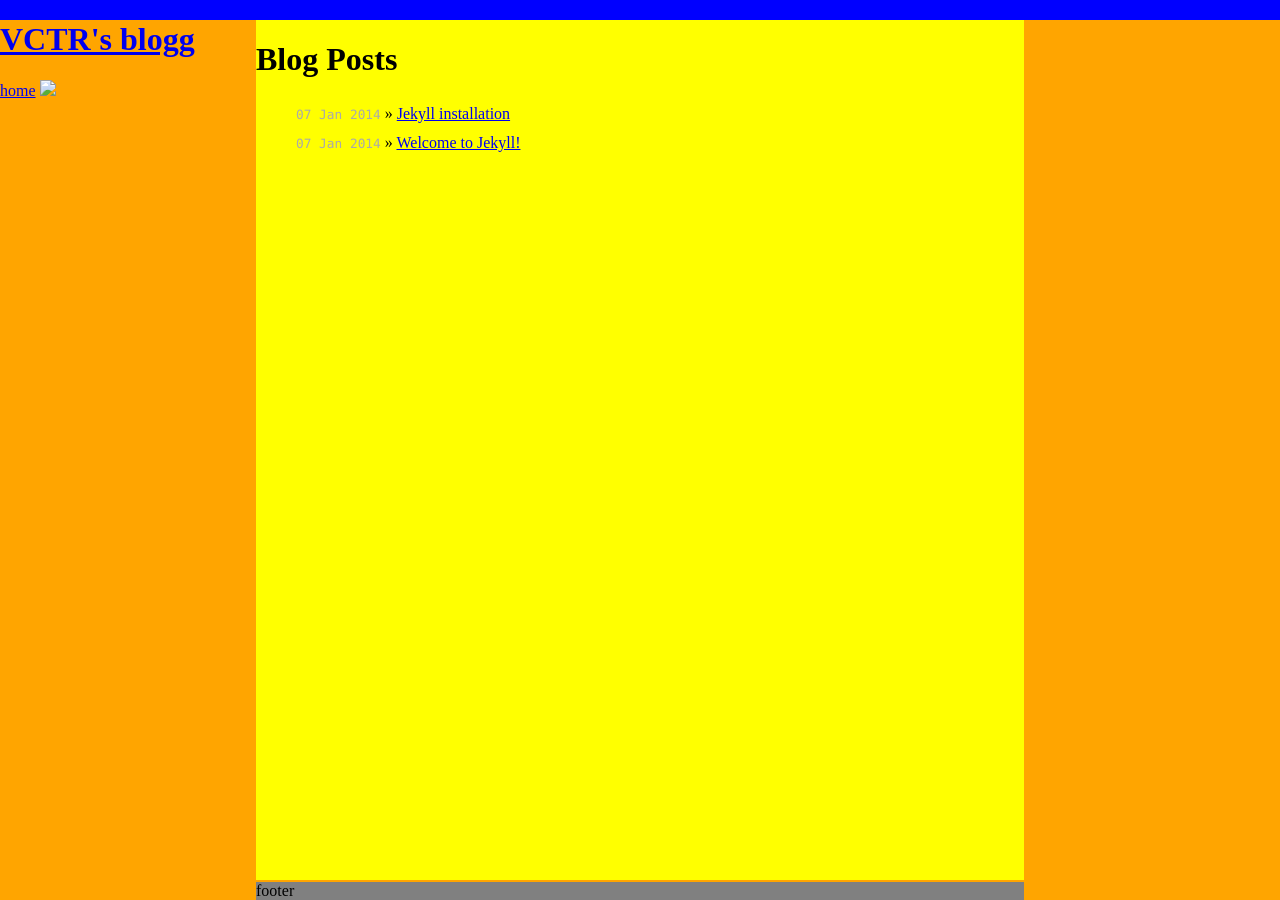
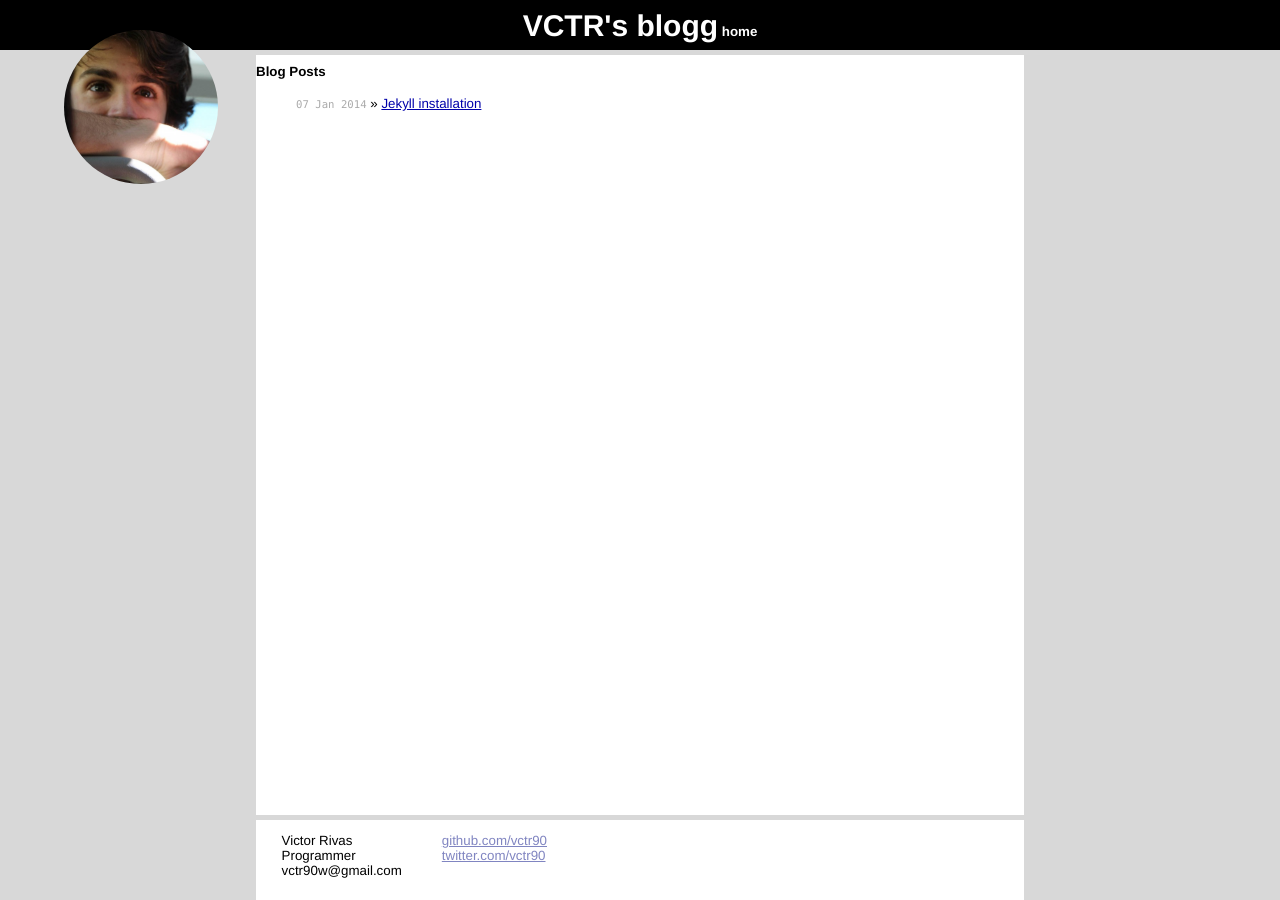
Before and after one commit to rivasvict/vctr90.github.io, a Jekyll site: the page built from index.html, in a window 1280 px wide. Built offline with Jekyll 4.4.1, drawn with Linux system fonts in a browser that asks for light colours; Markdown is read by kramdown in place of the engine named in the settings.

Commit message:
editing styling, ready to merge

```diff
--- a/_layouts/default.html
+++ b/_layouts/default.html
@@ -9,8 +9,20 @@
             				<img  src="/Avatar/me.jpeg" class="avatar" />
 				</div>
                         		{{ content }}
-				<div id="footer">
-                                        footer
+				<div id="footer" class="footer">
+					<div class="contact">
+              					<p>
+                					Victor Rivas<br />
+                					Programmer<br />
+                					vctr90w@gmail.com
+              					</p>
+            				</div>
+            				<div class="contact" id="links">
+              					<p>
+                					<a href="https://github.com/vctr90">github.com/vctr90</a><br />
+                					<a href="https://twitter.com/vctr90">twitter.com/vctr90</a><br />
+              					</p>
+            				</div>
                                 </div>
 			</div>
 		</body>
--- a/css/main.css
+++ b/css/main.css
@@ -3,10 +3,32 @@
 }
 
 body{
-	background-color:orange;
+	font: 13.34px Helvetica, Arial, sans-serif;
+	background-color:#D8D8D8;
 	width:60%;
 	margin-left:auto;
 	margin-right:auto;
+}
+
+h1, h2, h3, h4, h5, h6 {
+  font-size: 100%; }
+
+h1 { margin-bottom: 1em; }
+p { margin: 1em 0; }
+
+a         { color: #00a; }
+a:hover   { color: #000; }
+a:visited { color: #a0a; }
+
+.avatar {
+	position:absolute;
+        left:5%;
+        top:30px;
+        width:12%;
+        border-radius: 150px;
+        -webkit-border-radius: 150px;
+        -moz-border-radius: 150px;
+        height:auto;
 }
 
 #wrapper{
@@ -14,31 +36,65 @@
 }
 
 #header{
-        background-color:blue;
+        background-color:black;
 	position:absolute;
-	height:20px;
+	height:50px;
 	top:0;
 	left:0;
 	width:100%;
+	text-align:center;
 	//display:none;
 }
 
+#header a {
+  font-weight: bold;
+  text-decoration: none;
+  color:white;
+}
+
+.title {
+  display: inline-block;
+  margin-bottom: 2em;
+}
+
+.title a {
+  color: white;
+  font-size:30px;
+}
+
+.title a:hover {
+  color: gray;
+}
+
+.header a.extra {
+  color: #aaa;
+  margin-left: 1em;
+}
+
+.header a.extra:hover {
+  color: #000;
+}
+
+
+
 #home{
-	top:20px;
-        background-color:yellow;
+	top:55px;
+        background-color:white;
 	position:absolute;
 	width:60%;
-	bottom:20px;
+	bottom:85px;
 	overflow:auto;
 }
 
 .post {
-	top:20px;
-        background-color:yellow;
+	top:55px;
+        background-color:white;
         position:absolute;
-        width:60%;
-        bottom:20px;
+        width:56%;
+        bottom:85px;
         overflow:auto;
+	padding-left:2%;
+	padding-right:2%;
 }
 
 .posts {
@@ -57,8 +113,30 @@
 }
 
 #footer{
-        background-color:gray;
+        background-color:white;
 	position:absolute;
 	bottom:0;
-	width:60%;
+	width:56%;
+	height:80px;
+	padding-left:2%;
+	padding-right:2%;
 }
+
+.footer .contact {
+  float: left;
+  margin-right: 3em;
+}
+
+.footer .contact a {
+  color: #8085C1;
+}
+
+.footer .rss {
+  margin-top: 1.1em;
+  margin-right: -.2em;
+  float: right;
+}
+
+.footer .rss img {
+  border: 0;
+}
```
Also changed, not shown: _posts/2014-01-07-welcome-to-jekyll.markdown (deleted, +0 -24 lines), Avatar/me.jpeg (added).
